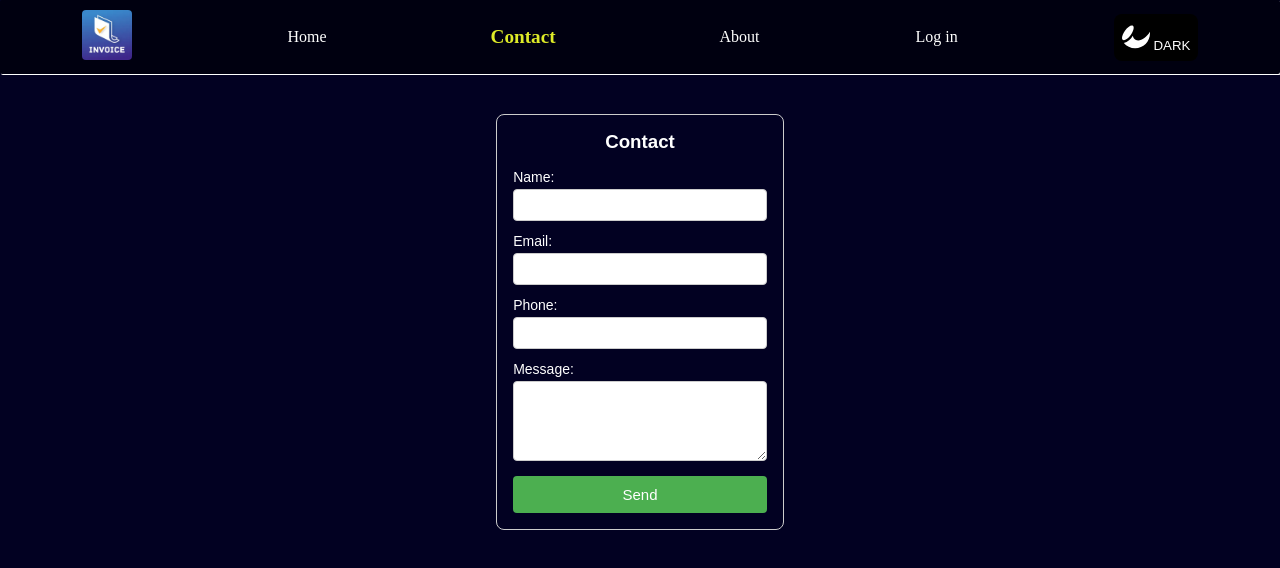
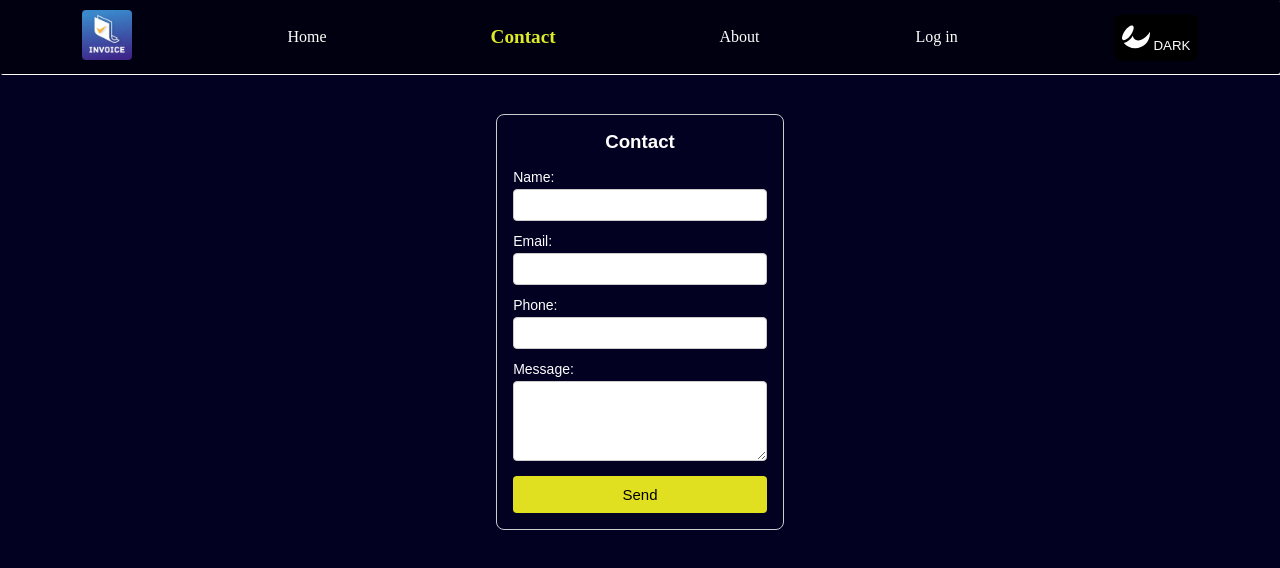
Before and after one commit to ayushbansal212/Invoice-Generator, a React (Create React App) app: page /contact in a window 1280 px wide. Shown: the top 568 px of the page. Built offline with nearby package versions, Linux system fonts and the light colour scheme; what @react-pdf/renderer would draw is missing.

Commit message:
about and contact colour updated

```diff
--- a/src/invoiceGenerator/components/CSS/Contact.css
+++ b/src/invoiceGenerator/components/CSS/Contact.css
@@ -54,14 +54,10 @@
   .contact-form button {
     width: 100%;
     padding: 10px 16px;
-    background-color: #4CAF50;
-    color: #fff;
+    background-color: rgb(224, 224, 32);
+    color: #000000;
     border: none;
     border-radius: 4px;
     cursor: pointer;
     font-size: 15px;
   }
-
-  .contact-form button:hover {
-    background-color: #45a049;
-  }
--- a/src/invoiceGenerator/components/react/About.js
+++ b/src/invoiceGenerator/components/react/About.js
@@ -14,7 +14,7 @@ function About(){
         className='aboutmain'
       >
         <h1>
-          Welcome to <span style={{ color: "#4CAF50", height:"100vh" }}>InvoicePro</span>, your
+          Welcome to <span style={{ color: "rgb(240, 240, 18)", height:"100vh" }}>InvoicePro</span>, your
           smart and simple solution for generating professional invoices online!
         </h1><br/>
 
```
